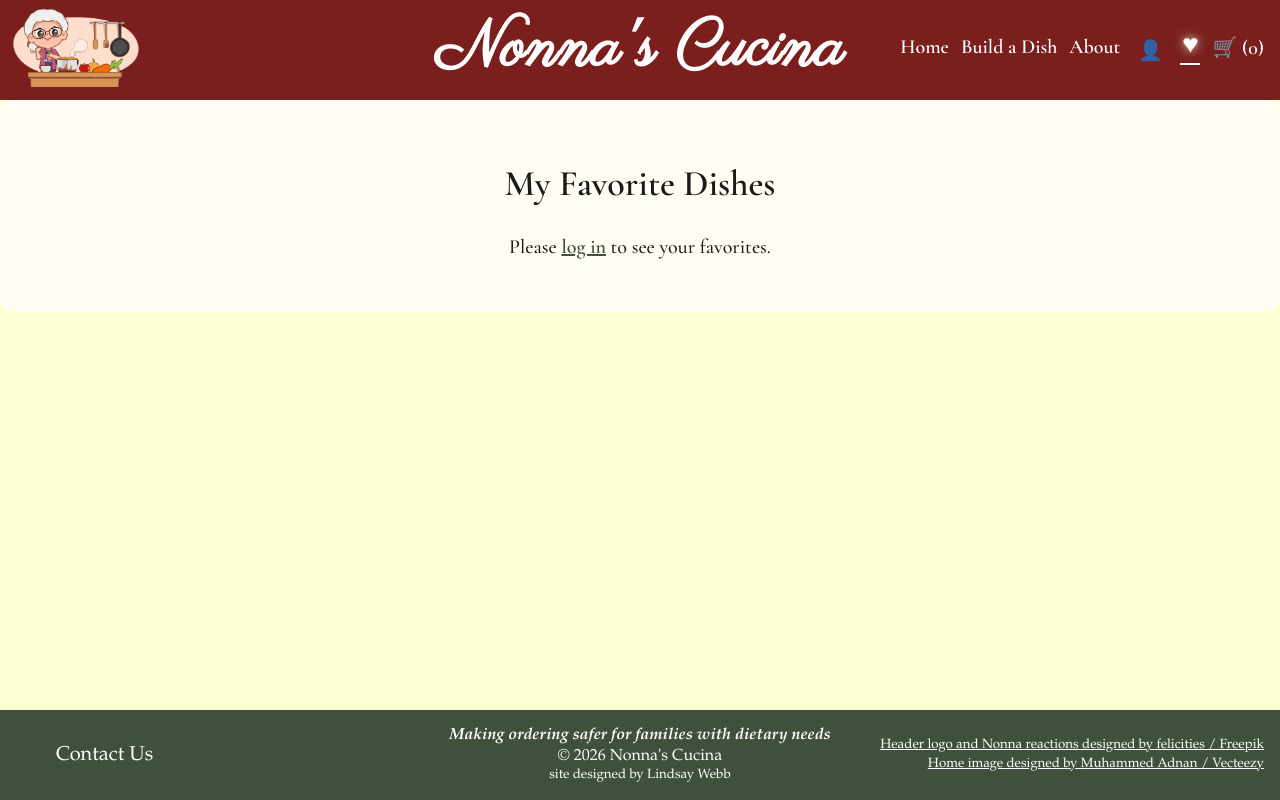
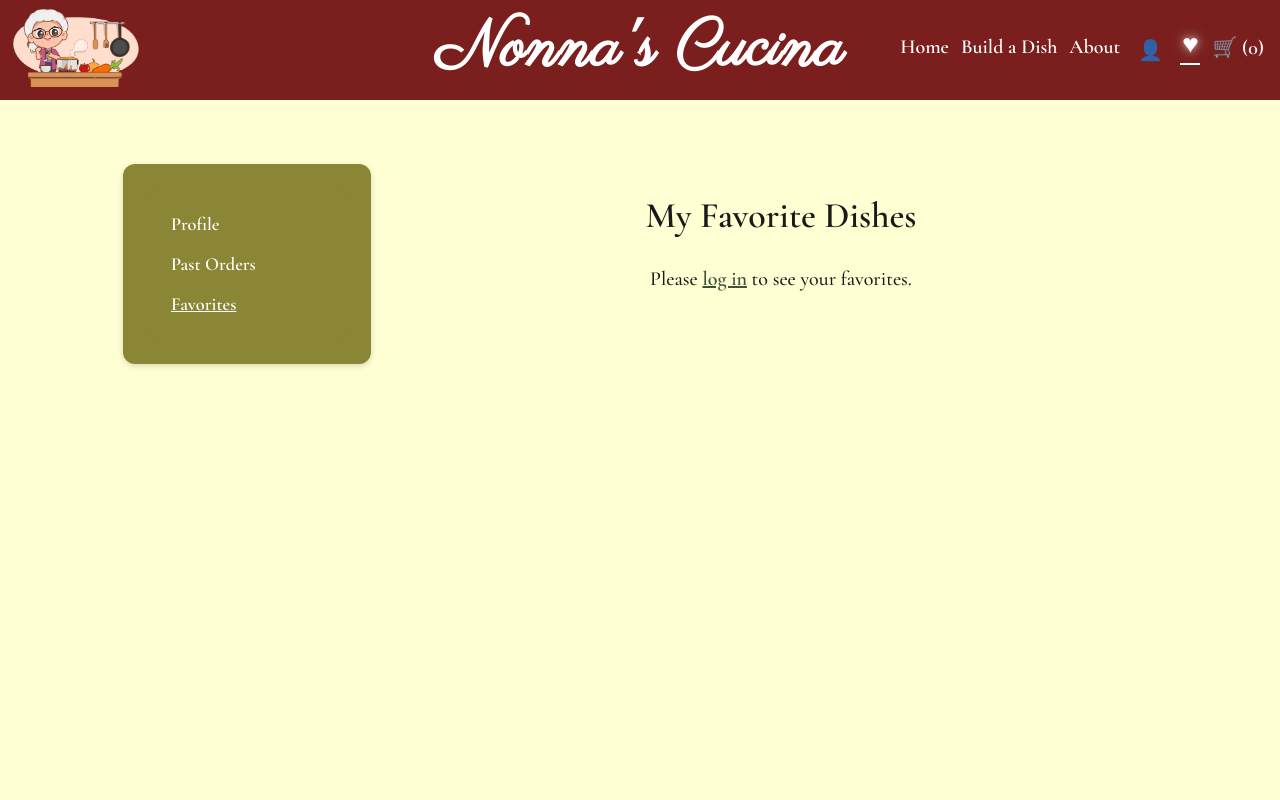
Before and after one commit to lindsayowow/nonnas-cucina-backend, a React (Vite) app in the folder nonna-frontend/: page /favorites in a window 1280 px wide. Shown: the top 800 px of the page. Built offline with nearby package versions, Linux system fonts and the light colour scheme.

Commit message:
aligning formats across pages

```diff
--- a/nonna-frontend/src/pages/Favorites.jsx
+++ b/nonna-frontend/src/pages/Favorites.jsx
@@ -8,11 +8,13 @@ import SideNavBar from "../components/template/SideBarNav.jsx";
 
 export default function Favorites({ token }) {
   const [allDishes, setAllDishes] = useState([]);
+  const [loading, setLoading] = useState(true);
+  const [authError, setAuthError] = useState(false);
 
   const { getUserIdFromToken } = useDishBuilderContext();
   const userId = getUserIdFromToken(token);
 
-  // show dishes displayed so that toggleFavorite works
+  // Show dishes in a wrapper so toggleFavorite can work with the existing hook
   const wrappedOrders = [
     {
       id: 0,
@@ -20,39 +22,58 @@ export default function Favorites({ token }) {
     }
   ];
 
+  // Toggle favorite status and update the local dishes list
   const { toggleFavorite } = useFavoriteToggle(
     wrappedOrders,
-    newOrders => {
+    (newOrders) => {
       // Extract updated dishes from wrapper
       setAllDishes(newOrders[0].dishes);
     },
     token
   );
 
+  // Fetch the user's past orders so favorite dishes can be identified
   useEffect(() => {
-    if (!userId) return;
+    // No user ID means there is no authenticated user to fetch favorites for
+    if (!userId) {
+      setLoading(false);
+      return;
+    }
 
     async function fetchFavorites() {
       try {
         const response = await fetch(
           `http://localhost:8080/pastorders/user/${userId}`,
           {
-            headers: { Authorization: `Bearer ${token}` }
+            headers: {
+              Authorization: `Bearer ${token}`
+            }
           }
         );
 
-        // If unauthorized or failed, fallback to empty list
+        // Token invalid or expired
+        if (response.status === 401 || response.status === 403) {
+          setAuthError(true);
+          setAllDishes([]);
+          return;
+        }
+
+        // Any other failed request treat as an empty list
         if (!response.ok) {
           setAllDishes([]);
           return;
         }
 
+        // Successfully retrieve the user's past orders
         const orders = await response.json();
 
-        const dishes = orders.flatMap(order =>
-          (order.dishes ?? []).map(dish => ({
+        //  put all dishes into one list
+        const dishes = orders.flatMap((order) =>
+          (order.dishes ?? []).map((dish) => ({
             ...dish,
             orderId: order.id,
+
+            // Support ingredient property names
             ingredients:
               dish.ingredients ??
               dish.ingredientList ??
@@ -63,62 +84,123 @@ export default function Favorites({ token }) {
 
         setAllDishes(dishes);
       } catch {
-        // Network error → empty list
+        // Network error treat as an empty list
         setAllDishes([]);
+      } finally {
+        setLoading(false);
       }
     }
 
     fetchFavorites();
   }, [userId, token]);
 
-  // User not logged in
-  if (!token) {
-    return (
-      <section className="favorites-container">
-        <h1>My Favorite Dishes</h1>
-        <p> Please <Link to="/auth" className="login-link">log in</Link> to see your favorites.</p>
-      </section>
+  // Filter only dishes marked as favorites
+  const favorites = allDishes.filter(
+    (dish) => dish.isFavorite === true
   );
-  }
-
-  // Filter only dishes marked as favorite
-  const favorites = allDishes.filter(dish => dish.isFavorite === true);
 
   return (
     <main className="favorites-layout" aria-label="Favorites page">
 
-      {/* Always render sidebar - mobile + desktop */}
-      <div className="section-0" role="region" aria-label="Side navigation bar">
+      {/* Left column: Side navigation bar */}
+      <div
+        className="section-0"
+        role="region"
+        aria-label="Side navigation bar"
+      >
         <div className="navbar-container">
           <SideNavBar />
         </div>
       </div>
 
+      {/* Right column: Favorites content */}
       <section className="favorites-container">
+
+        {/* User not logged in */}
+        {!token && (
+          <>
             <h1>My Favorite Dishes</h1>
 
-        {/* Empty favorites state */}
-        {favorites.length === 0 && <p>You have no favorites yet.</p>}
+            <p>
+              Please{" "}
+              <Link to="/auth" className="login-link">
+                log in
+              </Link>{" "}
+              to see your favorites.
+            </p>
+          </>
+        )}
+
+        {/* Loading state */}
+        {token && loading && (
+          <>
+            <h1>My Favorite Dishes</h1>
+            <p>Loading...</p>
+          </>
+        )}
+
+        {/* Unauthorized */}
+        {token && !loading && authError && (
+          <>
+            <h1>My Favorite Dishes</h1>
+            <p>
+              You are not authorized to view your favorite dishes.
+            </p>
+          </>
+        )}
+
+        {/* No favorite dishes */}
+        {token &&
+          !loading &&
+          !authError &&
+          favorites.length === 0 && (
+            <>
+              <h1>My Favorite Dishes</h1>
+              <p>You have no favorites yet.</p>
+            </>
+          )}
+
+        {/* Favorite dishes */}
+        {token &&
+          !loading &&
+          !authError &&
+          favorites.length > 0 && (
+            <>
+              <h1>My Favorite Dishes</h1>
 
               <ul className="favorites-list">
                 {favorites.map((dish, index) => {
+                  // put ingredients into list
                   const ingredientNames =
                     dish.ingredients.length > 0
-                ? dish.ingredients.map(ing => ing.ingredientName).join(", ")
+                      ? dish.ingredients
+                          .map((ing) => ing.ingredientName)
+                          .join(", ")
                       : "No ingredients listed";
 
                   return (
-              <li key={dish.id} className="favorite-item">
+                    <li
+                      key={dish.id}
+                      className="favorite-item"
+                    >
                       <div className="favorite-row">
-                  <span className="dish-label">Dish {index + 1}:</span>
-                  <span className="dish-ingredients">{ingredientNames}</span>
+
+                        {/* Dish number */}
+                        <span className="dish-label">
+                          Dish {index + 1}:
+                        </span>
+
+                        {/* Dish ingredients */}
+                        <span className="dish-ingredients">
+                          {ingredientNames}
+                        </span>
 
                         {/* Dish cost */}
                         <span className="dish-cost">
                           {new Intl.NumberFormat("en-US", {
                             style: "currency",
                             currency: "USD"
-                    }).format(dish.dishCost)}
+                          }).format(dish.dishCost || 0)}
                         </span>
 
                         {/* Favorite toggle button */}
@@ -132,6 +214,9 @@ export default function Favorites({ token }) {
                   );
                 })}
               </ul>
+            </>
+          )}
+
       </section>
     </main>
   );
--- a/nonna-frontend/src/pages/PastOrders.jsx
+++ b/nonna-frontend/src/pages/PastOrders.jsx
@@ -50,11 +50,11 @@ export default function PastOrders({ token }) {
           const data = await response.json();
           setOrders(data ?? []);
         } else {
-          // Non-auth failure → treat as empty list
+          // No auth  treat as empty list
           setOrders([]);
         }
       } catch {
-        // Network failure → treat as empty list
+        // Network failure treat as empty list
         setOrders([]);
       } finally {
         setLoading(false);
--- a/nonna-frontend/src/styles/favorites.css
+++ b/nonna-frontend/src/styles/favorites.css
@@ -1,8 +1,13 @@
 .favorites-layout {
   display: grid;
-  grid-template-columns: 1fr 4fr;
-  gap: 16px;
-  background-color: var(--surface-cream);
+  grid-template-columns: 250px 1fr;
+  gap: 2rem;
+  max-width: 1100px;
+  margin: 0 auto;
+  padding: 2rem;
+  box-sizing: border-box;
+  background-color: var(--color-body-bg);
+  min-height: 100vh;
   text-align: center;
 }
 
@@ -20,7 +25,7 @@
 
 /* LEFT COLUMN */
 .favorites-layout .section-0 {
-  background-color: var(--surface-cream);
+  background-color: var(--color-body-bg);
   padding: 1rem 0;
   display: block;
 }
@@ -33,7 +38,7 @@
   width: 80%;
   margin: 1rem auto;
   box-shadow: 0 2px 6px rgba(0, 0, 0, 0.15);
-
+  text-align: left;
   position: sticky;
   top: 0.75rem;
   z-index: 1;
@@ -62,10 +67,12 @@
 
 /* FAVORITES CONTENT AREA */
 .favorites-container {
-  background-color: var(--surface-cream);
+  background-color: var(--color-body-bg);
   padding: 2rem;
   border-radius: 12px;
   text-align: center;
+  min-height: 100%;
+  box-sizing: border-box;
 }
 
 /* FAVORITE ITEM CARD */
--- a/nonna-frontend/src/styles/past-orders.css
+++ b/nonna-frontend/src/styles/past-orders.css
@@ -2,12 +2,17 @@
 .pastorders-layout {
   background-color: var(--color-body-bg);
   min-height: 100vh;
-  width: 100%;
   display: grid;
   grid-template-columns: 250px 1fr;
   gap: 2rem;
+  max-width: 1100px;
+  margin: 0 auto;
   padding: 2rem;
   box-sizing: border-box;
+}
+
+.section-0 {
+  background-color: var(--color-body-bg);
 }
 
 /* Sidebar wrapper */
@@ -52,10 +57,11 @@
 
 /* Main content container */
 .pastorders-container {
-  background-color: var(--surface-cream);
+  background-color: var(--color-body-bg);
   padding: 2rem;
   border-radius: 12px;
   box-sizing: border-box;
+  min-height: 100%;
 }
 
 .pastorders-container h1 {
--- /dev/null
+++ b/nonna-frontend/src/utils/formatPhoneNumber.js
@@ -0,0 +1,9 @@
+// used by RegisterForm.jsx and Profile.jsx
+
+export default function formatPhoneNumber(value) {
+  const digits = value.replace(/\D/g, "").slice(0, 10);
+
+  if (digits.length <= 3) return digits;
+  if (digits.length <= 6) return `${digits.slice(0, 3)}-${digits.slice(3)}`;
+  return `${digits.slice(0, 3)}-${digits.slice(3, 6)}-${digits.slice(6)}`;
+}
```
Lines whose indentation alone changed are shown as unchanged.
